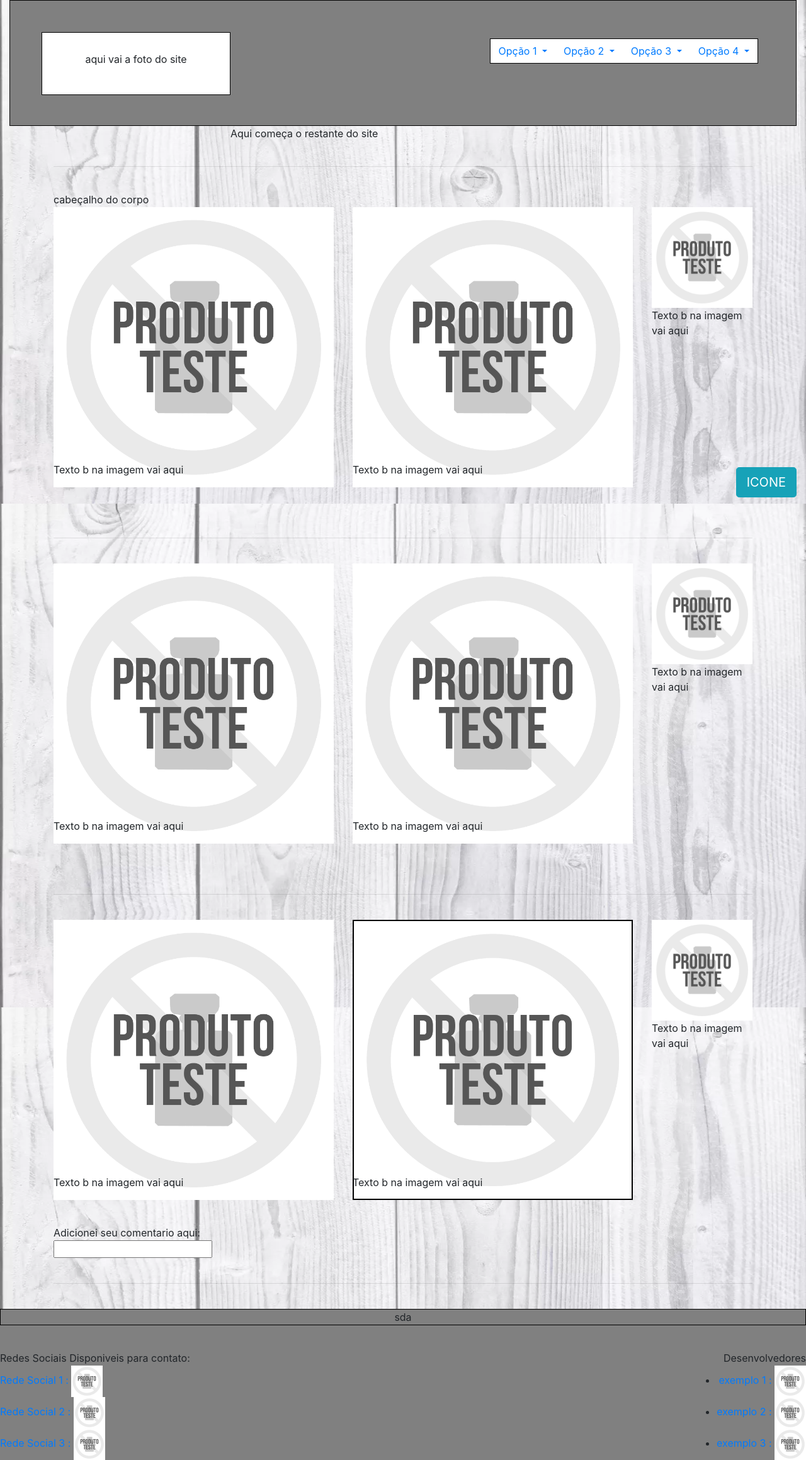
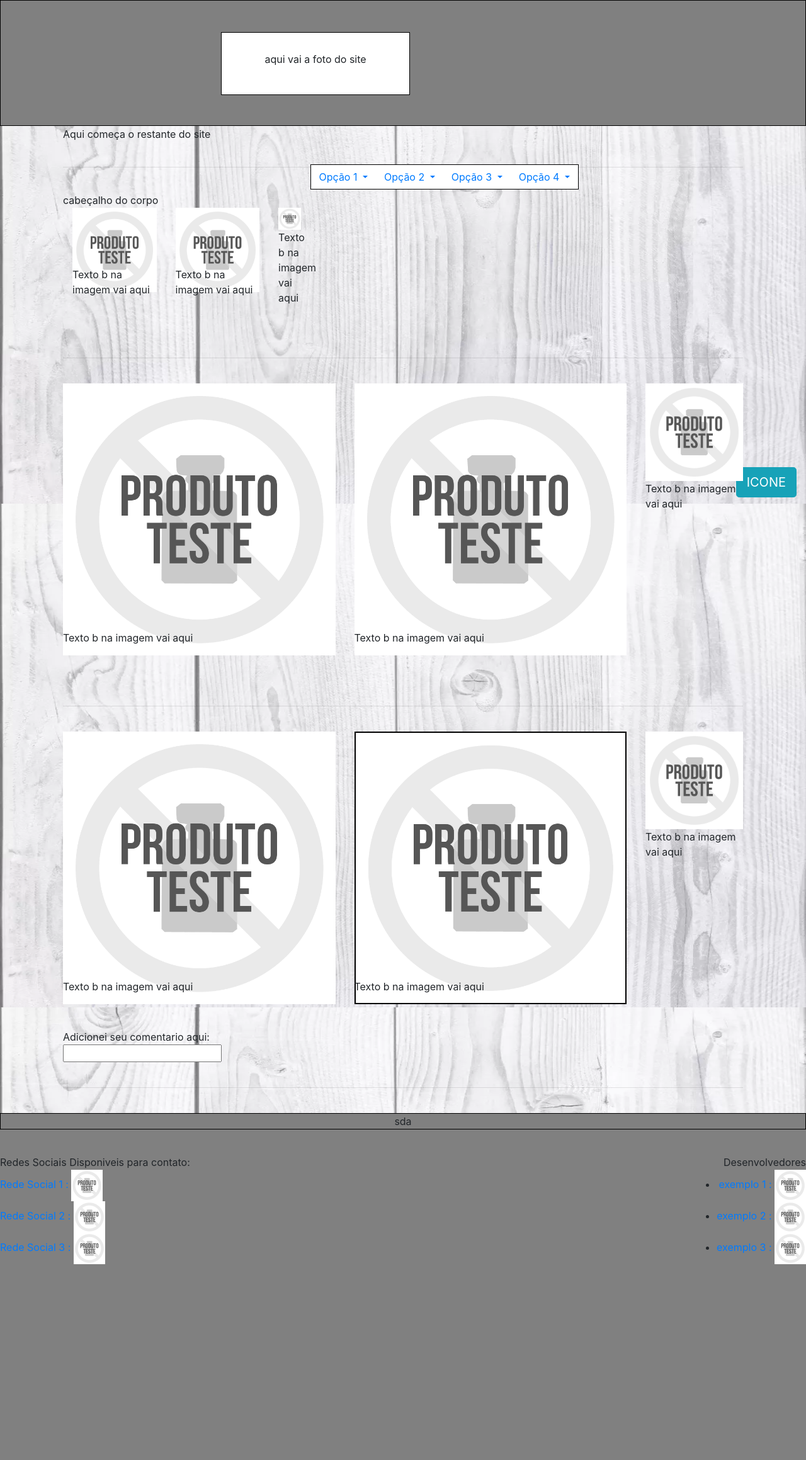
Before and after one commit to renanvolpe/WebProjectIFSP, a PHP site: page /html/indexProjeto.html in a window 1280 px wide. Shown: the top 2319 px of the page at 63% size. After the commit the page ends 2008 px from the top, so only its background shows below. Run offline with PHP 8.4, Linux system fonts and the light colour scheme; some libraries are stand-ins or nearby versions.

Commit message:
Colocando Resposividade no site para meia dela(nao celular), arrumando menu que nao tava no topo. Colocando javaScript de htmlProjeto para ScriptProjeto para que, quando a janela carregar, ele atualize e faça a função

```diff
--- a/css/estiloProjeto.css
+++ b/css/estiloProjeto.css
@@ -11,7 +11,10 @@
         background-attachment:fixed;
 
 }
+.container-fluid{
+	padding: 0px;
 
+}
 
 #header{
 	background-color: gray;
@@ -21,15 +24,7 @@
 
 }
 
-@media screen and (min-width: 1465px) {
-    #header{
-    	padding: 0px 300px;
 
-
-    }
-
-
-    }
 
 
 
@@ -45,11 +40,6 @@
 	height: 100px;
 }
 
- @media screen and (min-width: 1500px){
-
-
-
-}
 
 
 .menu{
@@ -70,10 +60,41 @@
 	margin: 20px;
 	margin-top:0px;
 
-	position: static;
+
 }
-.headerMenu{
-	margin: 0px 100px;
+
+
+
+@media screen and (min-width: 1465px) {
+    #header{
+    	padding: 0px 300px;
+
+
+    }
+
+
+}
+
+.CorpoSite{
+	margin: 0px 300px;
+}
+@media screen and (max-width: 1300px) {
+    .CorpoSite{
+    	margin: 0px 100px;
+
+
+    }
+
+
+}
+@media screen and (max-width: 1000px) {
+    .CorpoSite{
+    	margin: 0px;
+
+
+    }
+
+
 }
 
 
--- a/html/indexProjeto.html
+++ b/html/indexProjeto.html
@@ -21,7 +21,7 @@
 
 
 </head>
-<body>
+<body onload="Menufixo()">
 
 
 
@@ -79,7 +79,7 @@
 
 
 	<div class="container-fluid">
-		<div id="header">
+		<div id="header" class="headerMenu">
 			<div class="logo"> aqui vai a foto do site </div>
 
 
@@ -253,27 +253,7 @@
 
 
 				</div>
-				<script type="text/javascript">
-					var nav =document.getElementById('nav');
 
-					window.onscroll = function() {
-						if (window.pageYOffset >100 ) {
-							nav.style.background = "black";
-							nav.style.boxShadow ="0px 4px 2px gray";
-							nav.style.position = "absolute";
-							nav.style.position = "fixed";
-							nav.style.top = "0px";
-							nav.style.width="100%";
-						}
-						else{
-							nav.style.background = "white";
-							nav.style.boxShadow ="none";
-							nav.style.position = "static";
-							nav.style.width="auto";
-						}
-					}
-
-				</script>
 
 			</div>
 		</div>
@@ -281,7 +261,8 @@
 
 
 
-	<div class="container">
+	<div class="container-fluid">
+	<div class="CorpoSite">
 
 		<div>
 		Aqui começa o restante do site
@@ -404,6 +385,7 @@
 		<br>
 
 	</div>
+	</div>
 
 
 
--- a/jcript/scriptProjeto.js
+++ b/jcript/scriptProjeto.js
@@ -16,3 +16,45 @@
 
 	document.getElementById("lista").innerHTML = lista;
 }
+
+function Menufixo(){
+	var nav =document.getElementById('nav');
+	var  header = document.getElementById('header');
+
+					window.onscroll = function() {
+						if (window.pageYOffset >200 ) {
+							nav.style.transition = ".3s";
+							nav.style.background = "black";
+							nav.style.boxShadow ="0px 4px 2px gray";
+							nav.style.position = "absolute";
+							nav.style.position = "fixed";
+							nav.style.top = "0px";
+							nav.style.left = "0px";
+							nav.style.right = "0px";
+							nav.style.width="100%";
+							nav.style.margin="0px";
+							header.style.padding = "0px";
+
+						}
+						else{
+							nav.style.background = "white";
+							nav.style.boxShadow ="none";
+							nav.style.position = "static";
+							nav.style.width="auto";
+							nav.style.margin="60px 60px 60px 0";
+							nav.style.transition = ".0s";
+
+							var tamanhoTela = window.innerWidth;
+
+							if (tamanhoTela > 1200)
+								header.style.padding="0px 300px";
+							else
+								header.style.padding="0px";
+
+
+
+
+						}
+					}
+
+}
```
